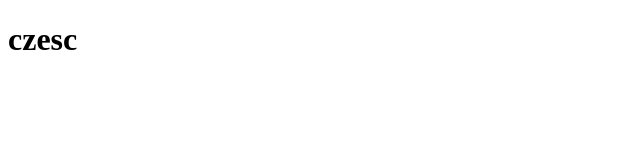
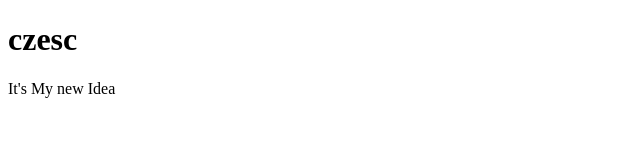
Before and after one commit to kwiatexx/test2, a plain HTML site: page index.html in a window 1280 px wide. Shown: the whole page, without its empty margins (0-640 px from the left). Drawn offline with Linux system fonts and the light colour scheme.

Commit message:
Added new idea

```diff
--- a/index.html
+++ b/index.html
@@ -10,6 +10,7 @@
 
 <body>
     <h1>czesc</h1>
+    <p>It's My new Idea</p>
 </body>
 
 </html>
```
